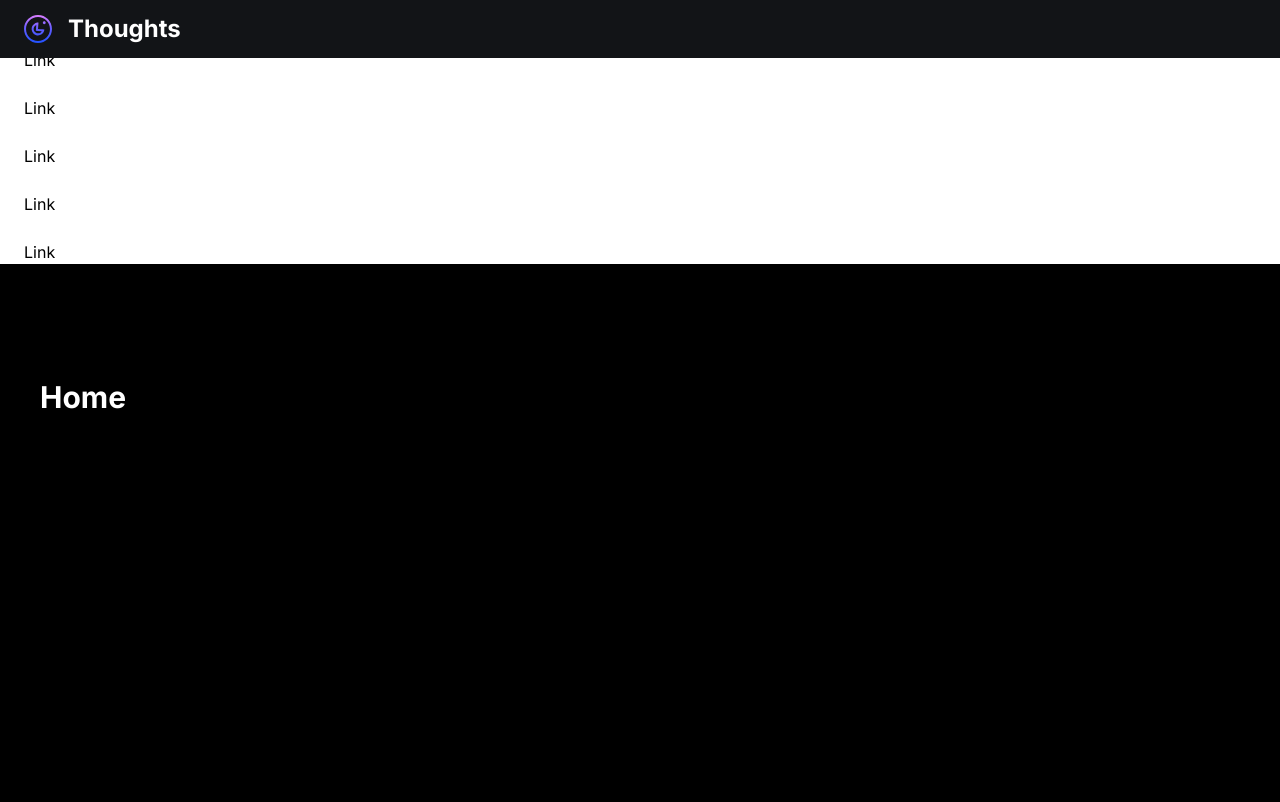
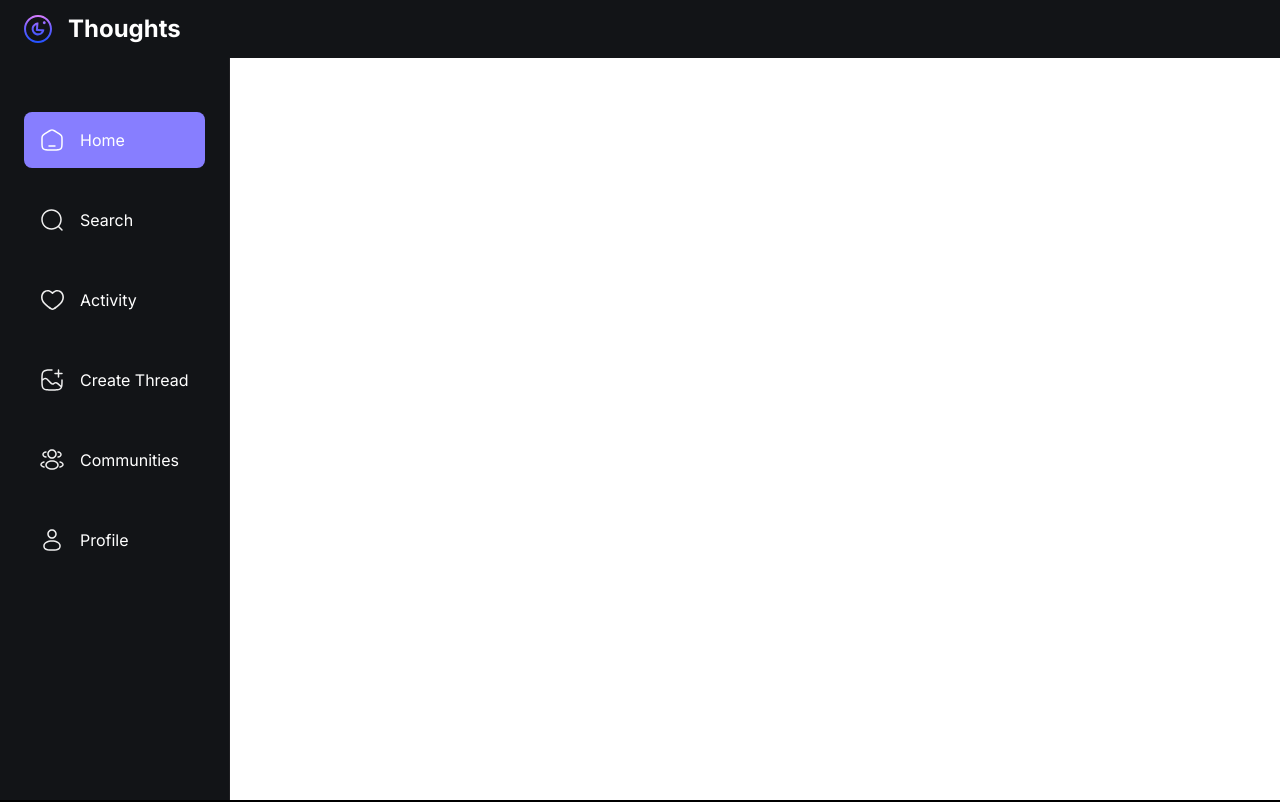
Before and after one commit to JeanetteGz/Thoughts, a Next.js app: page / in a window 1280 px wide. Shown: the top 802 px of the page. Built offline with nearby package versions, Linux system fonts and the light colour scheme; no server answers.

Commit message:
Added left side bar

```diff
--- a/app/(root)/layout.tsx
+++ b/app/(root)/layout.tsx
@@ -36,6 +36,7 @@ export default function RootLayout({
 
           <RightSidebar />
         </main>
+
         <Bottombar />
         </body>
     </html>
--- a/components/shared/LeftSidebar.tsx
+++ b/components/shared/LeftSidebar.tsx
@@ -1,17 +1,40 @@
+"use client"
+
 import { sidebarLinks } from "@/constants";
+import Link from "next/link";
+import Image from "next/image";
+import { usePathname, useRouter } from "next/navigation";
 
 function LeftSidebar() {
+  const router = useRouter();
+  const pathname = usePathname();
+
   return (
-    <section className="custom-scrollbar leftSidebar">
+    <section className="custom-scrollbar leftsidebar">
       <div className="flex w-full flex-1 flex-col gap-6 px-6">
-        {sidebarLinks.map((link) => (
-          <div>
-            Link
-          </div>
-        ))}
+        {sidebarLinks.map((link) => {
+          const isActive = (pathname.includes(link.route) && link.route.length > 1) || pathname == link.route;
+
+        return (
+          <Link
+            href={link.route}
+            key={link.label}
+            className={`leftsidebar_link ${isActive && 'bg-primary-500'}`}
+          >
+            <Image
+              src={link.imgURL}
+              alt={link.label}
+              width={24}
+              height={24}
+            />
+            <p className="text-light-1
+            max-lg:hidden">{link.label}</p>
+          </Link>
+          )}
+        )}
       </div>
     </section>
-  )
+  );
 }
 
 export default LeftSidebar;
```
